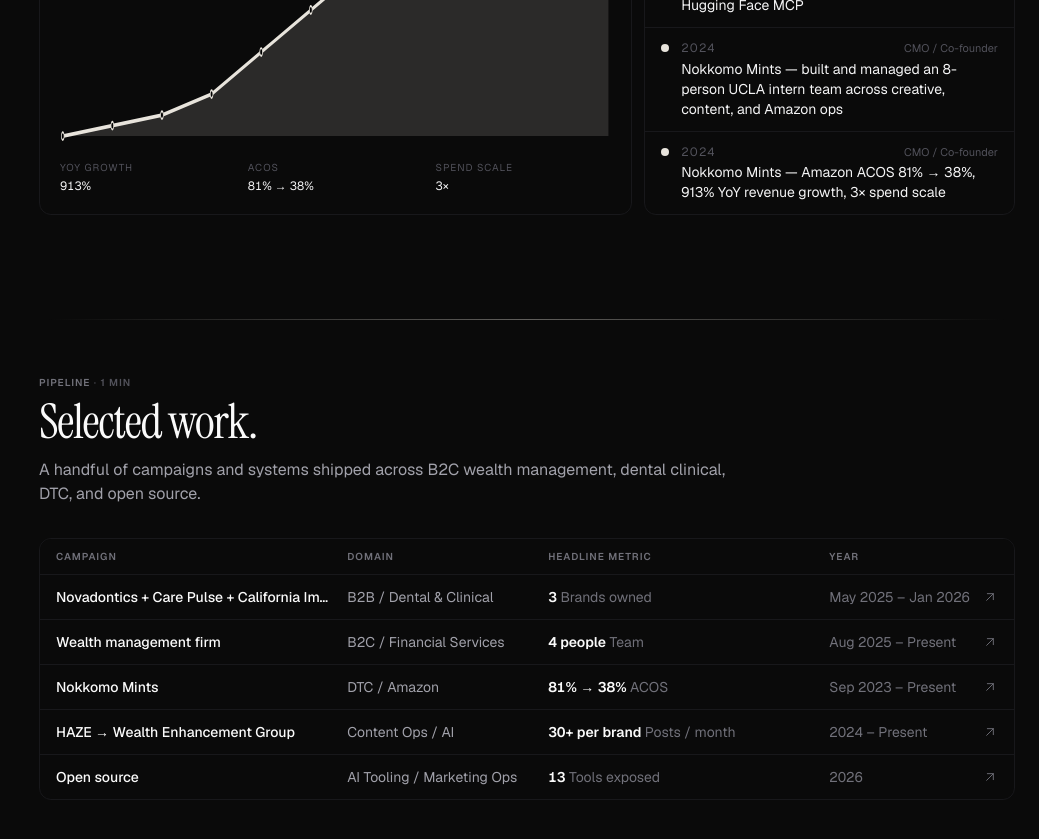
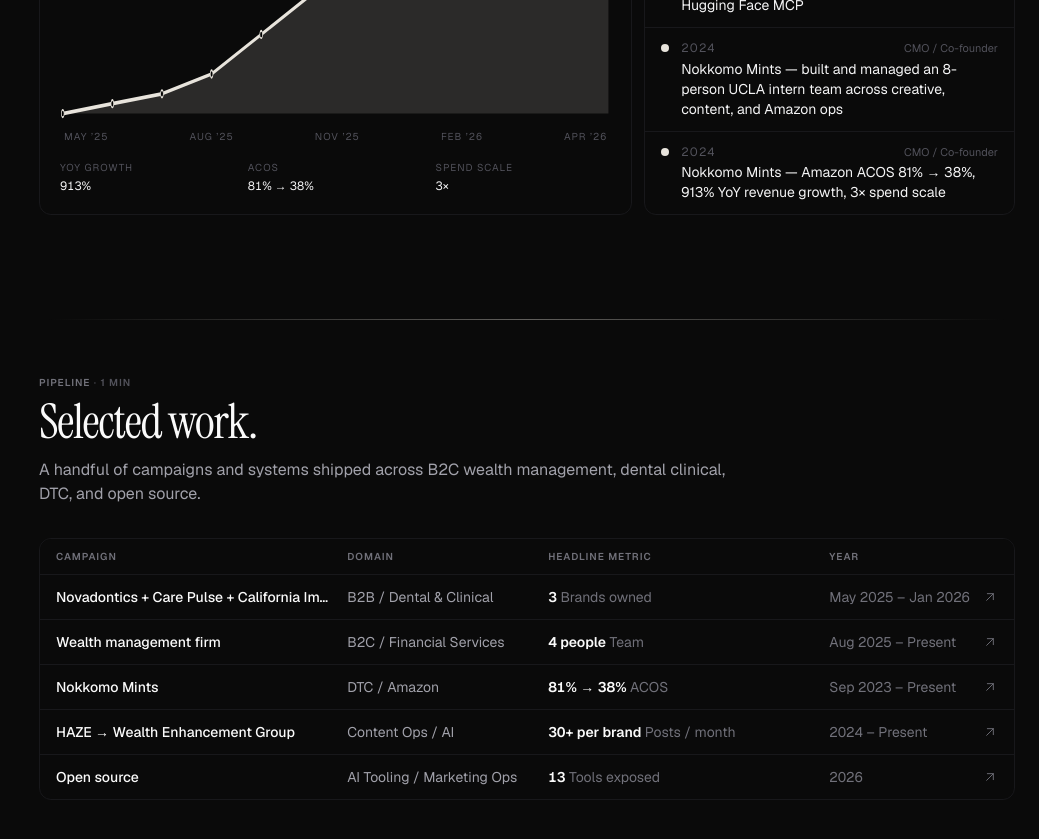
Before and after one commit to daniel54269/danielmoran-dev, a Next.js app: page / in a window 1280 px wide. Shown: the part 2040-2879 px from the top of the page, without its empty margins (241-1280 px from the left). Built offline with nearby package versions, Linux system fonts and the light colour scheme.

Commit message:
Add x-axis month labels under Nokkomo revenue chart: May '25 -> Apr '26 (3 labels on mobile, 5 on desktop)

```diff
--- a/app/page.tsx
+++ b/app/page.tsx
@@ -161,6 +161,13 @@
               </div>
               <div className="mt-4 min-h-40 flex-1">
                 <Sparkline data={nokkomoRevenue} width={800} height={200} className="h-full w-full" showDots />
+              </div>
+              <div className="mt-2 flex justify-between px-1 text-[10px] uppercase tracking-widest text-ink-500">
+                <span>May &rsquo;25</span>
+                <span className="hidden sm:inline">Aug &rsquo;25</span>
+                <span>Nov &rsquo;25</span>
+                <span className="hidden sm:inline">Feb &rsquo;26</span>
+                <span>Apr &rsquo;26</span>
               </div>
               <div className="mt-4 grid grid-cols-3 gap-3 text-xs text-ink-400">
                 <div>
```
